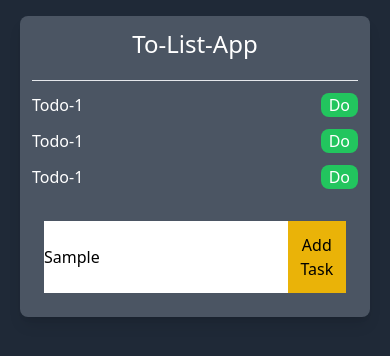
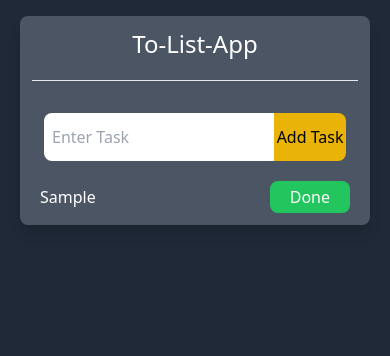
Before and after one commit to abdirisak009/Todo-List-App, a plain HTML site: page index.html in a window 390 px wide. Both pictures are taken after typing "Sample" into the empty fields and a click on the button "Add Task". Drawn offline with Linux system fonts and the light colour scheme.

Commit message:
i add the functionality and responsive design

```diff
--- a/index.html
+++ b/index.html
@@ -7,34 +7,36 @@
 
     <script src="tailwindCss.js"></script>
 </head>
-<body class="bg-gray-800">
+<body class="flex justify-center bg-gray-800">
 
-    <div class="bg-gray-600 mx-5 mt-4 px-3 py-3 rounded-lg shadow-lg">
+    <div id="todoContainer" class="w-full sm:max-w-lg bg-gray-600 mx-5 mt-4 px-3 py-3 rounded-lg shadow-lg">
        <div class="flex justify-center items-center mx-auto">
         <h1 class="text-white text-2xl">To-List-App</h1>
        </div>
 
        <hr class="bg-white mt-5"></hr>
 
-       <div class="flex justify-between items-center mt-3">
-        <h1 class="text-white">Todo-1</h1>
-        <button class="bg-green-500 px-2 rounded-lg text-white">Do</button>
+       <div class="flex justify-between mt-5 p-3">
+        <input id="input" type="text" class="outline-none rounded-l-lg sm:w-96 w-full px-2 " placeholder="Enter Task">
+        <button id="addTask" class="rounded-r-lg bg-yellow-500 py-3 w-24">Add Task</button>
        </div>
 
-       <div class="flex justify-between items-center mt-3">
+       <!-- <div class="flex justify-between items-center mt-3 mx-2">
         <h1 class="text-white">Todo-1</h1>
-        <button class="bg-green-500 px-2 rounded-lg text-white">Do</button>
-       </div>
+        <button class="px-5 py-1 bg-green-500 px-2 rounded-lg text-white">Done</button>
+       </div> -->
 
-       <div class="flex justify-between items-center mt-3">
+       <!-- <div class="flex justify-between items-center mt-3 mx-2">
         <h1 class="text-white">Todo-1</h1>
-        <button class="bg-green-500 px-2 rounded-lg text-white">Do</button>
-       </div>
+        <button class="px-5 py-1 bg-green-500 px-2 rounded-lg text-white">Done</button>
+       </div> -->
 
-       <div class="flex justify-between mt-5 p-3">
-        <input type="text" class="w-96 " placeholder="Enger Task">
-        <button class="bg-yellow-500 py-3 px-2">Add Task</button>
-       </div>
+       <!-- <div class="flex justify-between items-center mt-3 mx-2">
+        <h1 class="text-white">Todo-1</h1>
+        <button class="px-5 py-1 bg-green-500 px-2 rounded-lg text-white">Done</button>
+       </div> -->
+
+
     </div>
 
     <script src="main.js"></script>
--- a/main.js
+++ b/main.js
@@ -0,0 +1,34 @@
+const userInput = document.getElementById("input")
+const addTaskBtn = document.getElementById("addTask")
+const todoContainer = document.getElementById("todoContainer")
+
+let taskInput = "";
+
+addTaskBtn.addEventListener("click", () => {
+    taskInput = userInput.value;
+    console.log(taskInput);
+    if (userInput.value === ""){
+        alert("please add task text")
+    } else {
+        const todoItem = document.createElement('div');
+        todoItem.classList.add('flex', 'justify-between', 'items-center', 'mt-2', 'mx-2');
+
+        const heading = document.createElement("h1");
+        heading.classList.add('text-white');
+        heading.textContent = taskInput;
+
+        const doneBtn = document.createElement('button');
+        doneBtn.classList.add('px-5', 'py-1', 'bg-green-500', 'px-2', 'rounded-lg', 'text-white');
+        doneBtn.textContent = "Done"
+
+        todoContainer.appendChild(todoItem);
+        todoItem.appendChild(heading);
+        todoItem.appendChild(doneBtn);
+
+        doneBtn.addEventListener("click", () => {
+            heading.classList.toggle('line-through')
+        })
+
+        userInput.value = "";
+    }
+})
```
